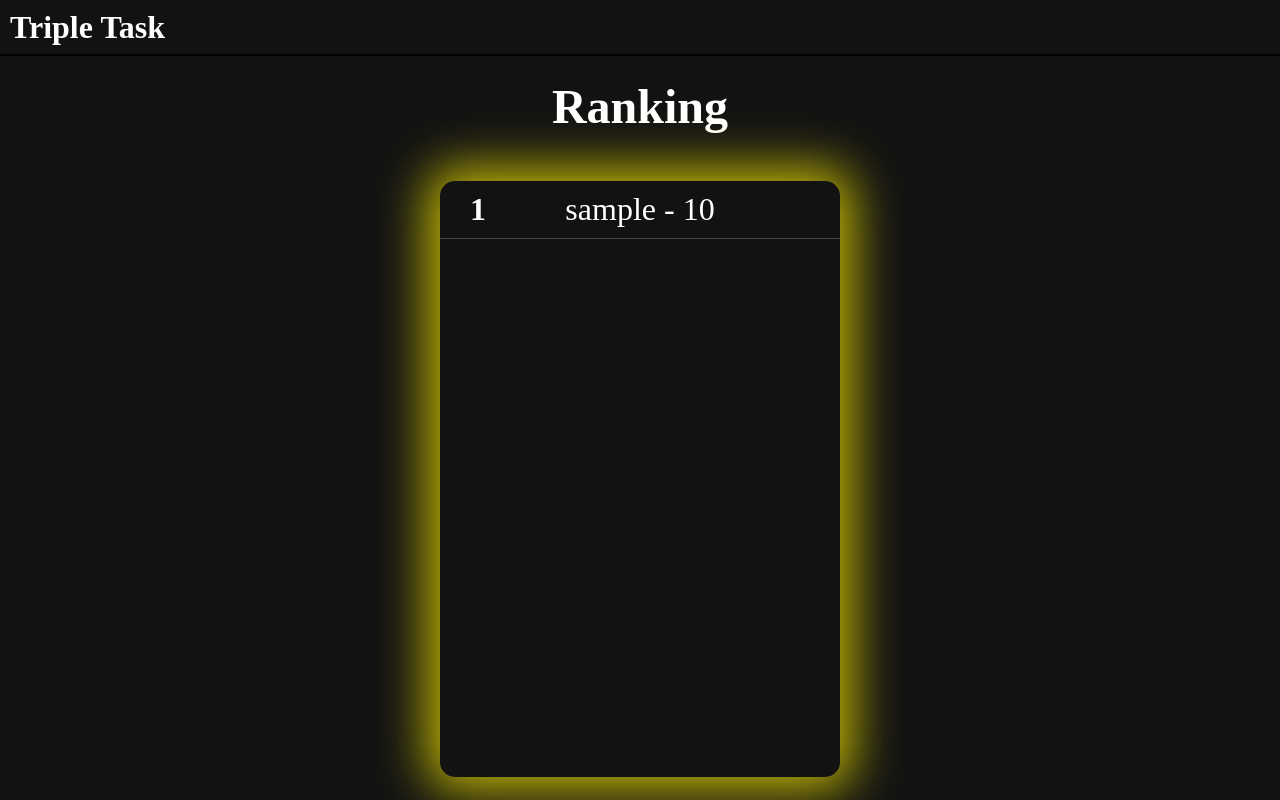
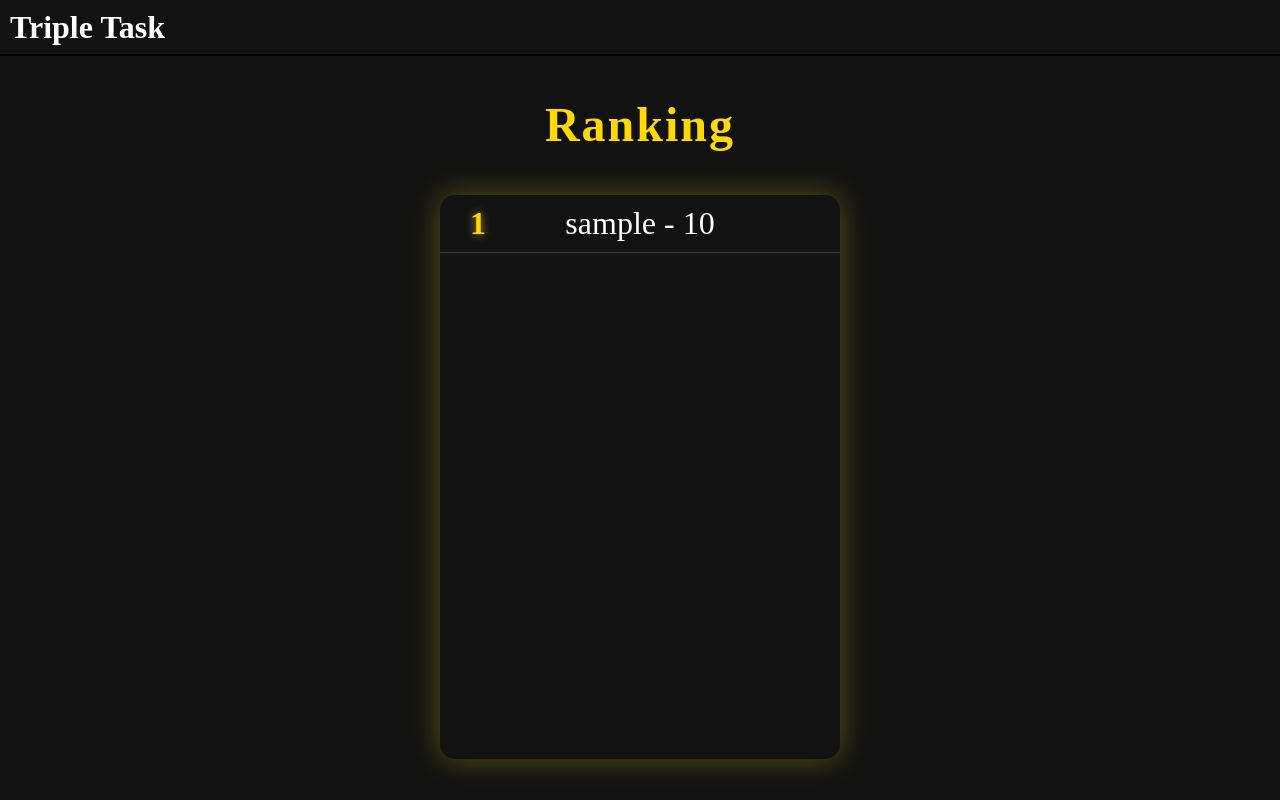
Before and after one commit to Hernandez-Marcos/Triple-task, a Django app: page /games/ranking/ in a window 1280 px wide. Run offline with Django 5.2, Linux system fonts and the light colour scheme; tables that the repository leaves empty hold one stand-in row (values such as "Sample post").

Commit message:
update ranking css.

```diff
--- a/games/static/games/styles/ranking.css
+++ b/games/static/games/styles/ranking.css
@@ -9,8 +9,12 @@ body {
 }
 
 h2 {
-    color: white;
     font-size: 3rem;
+    letter-spacing: 2px;
+    font-weight: 600;
+    color: #ffd900;;
+
+
 }
 
 .ranking-wrapper {
@@ -19,6 +23,7 @@ h2 {
     flex-direction: column;
     align-items: center;
     justify-content: space-around;
+    padding: 20px 0;
 }
 
 .ranking {
@@ -35,8 +40,7 @@ h2 {
     list-style: none;
     counter-reset: rank;
     -webkit-box-shadow: 0px 0px 50px 13px rgba(255,242,0,0.74);
-    box-shadow: 0px 0px 50px 13px rgba(255,242,0,0.74);
-}
+    box-shadow: 0 0 30px rgba(255,242,0,0.3);}
 
 .ranking li {
     counter-increment: rank;
@@ -56,3 +60,31 @@ h2 {
     text-align: end;
     font-weight: bold;
 }
+
+.ranking::-webkit-scrollbar {
+    width: 12px;
+}
+
+.ranking::-webkit-scrollbar-track {
+    background-color: #121212;
+}
+
+.ranking::-webkit-scrollbar-thumb {
+    background: rgba(255, 242, 0, 0.8);
+    border-radius: 10px;
+}
+
+.ranking li:nth-child(1)::before {
+    color: #ffd700;
+    text-shadow: 0 0 8px rgba(255,215,0,0.7);
+}
+
+.ranking li:nth-child(2)::before {
+    color: #c0c0c0;
+    text-shadow: 0 0 6px rgba(192,192,192,0.6);
+}
+
+.ranking li:nth-child(3)::before {
+    color: #cd7f32;
+    text-shadow: 0 0 6px rgba(205,127,50,0.6);
+}
```
